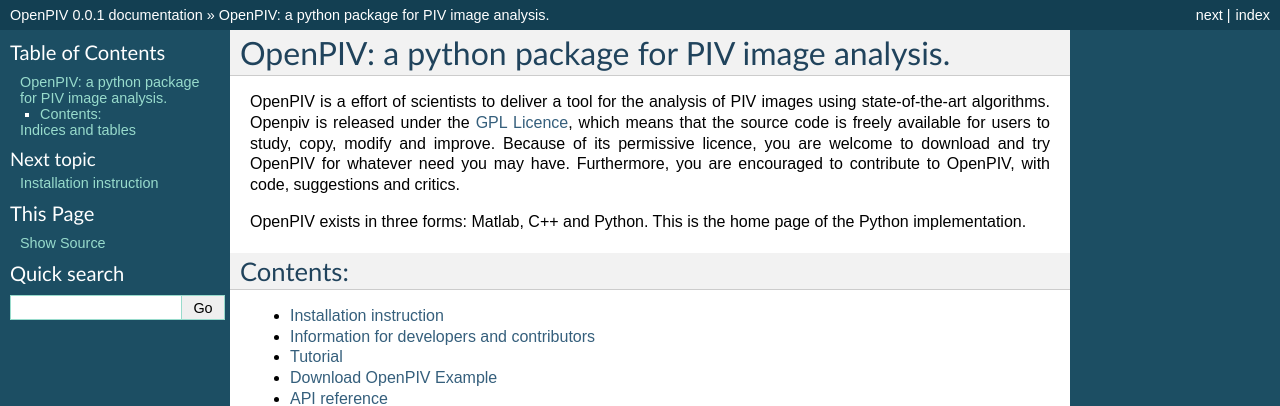
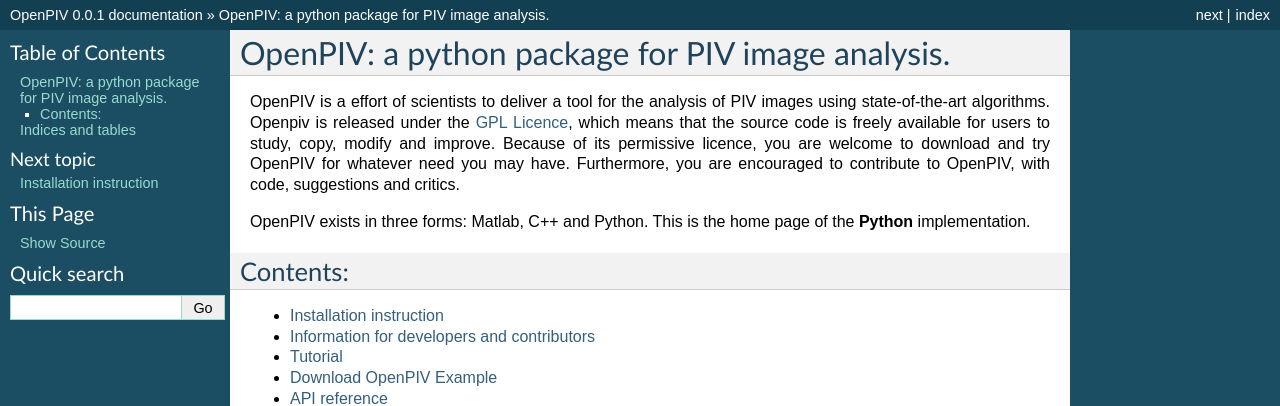
Before and after one commit to OpenPIV/openpiv-python, a Sphinx documentation site: the page built from docs/index.rst, in a window 1280 px wide. Shown: the top 406 px of the page. Built offline with Sphinx 7.4.7, drawn with Linux system fonts in a browser that asks for light colours.

```diff
--- a/docs/index.rst
+++ b/docs/index.rst
@@ -14,7 +14,7 @@ and improve. Because of its permissive licence, you are welcome to download and
 OpenPIV for whatever need you may have. Furthermore, you are encouraged to contribute
 to OpenPIV, with code, suggestions and critics.
 
-OpenPIV exists in three forms: Matlab, C++ and Python. This is the home page of the Python implementation.
+OpenPIV exists in three forms: Matlab, C++ and Python. This is the home page of the **Python** implementation.
 
 =========
 Contents:
```
